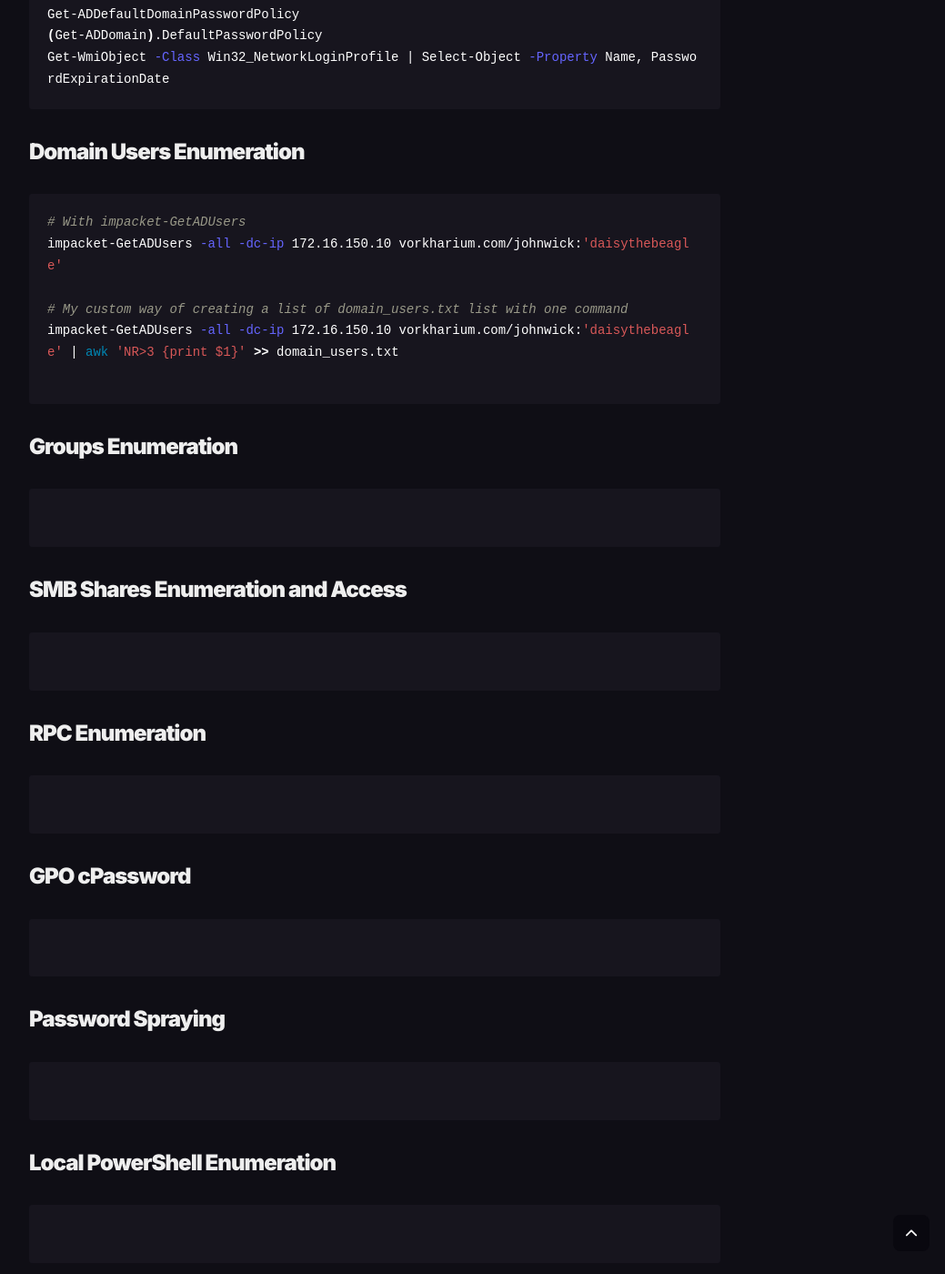
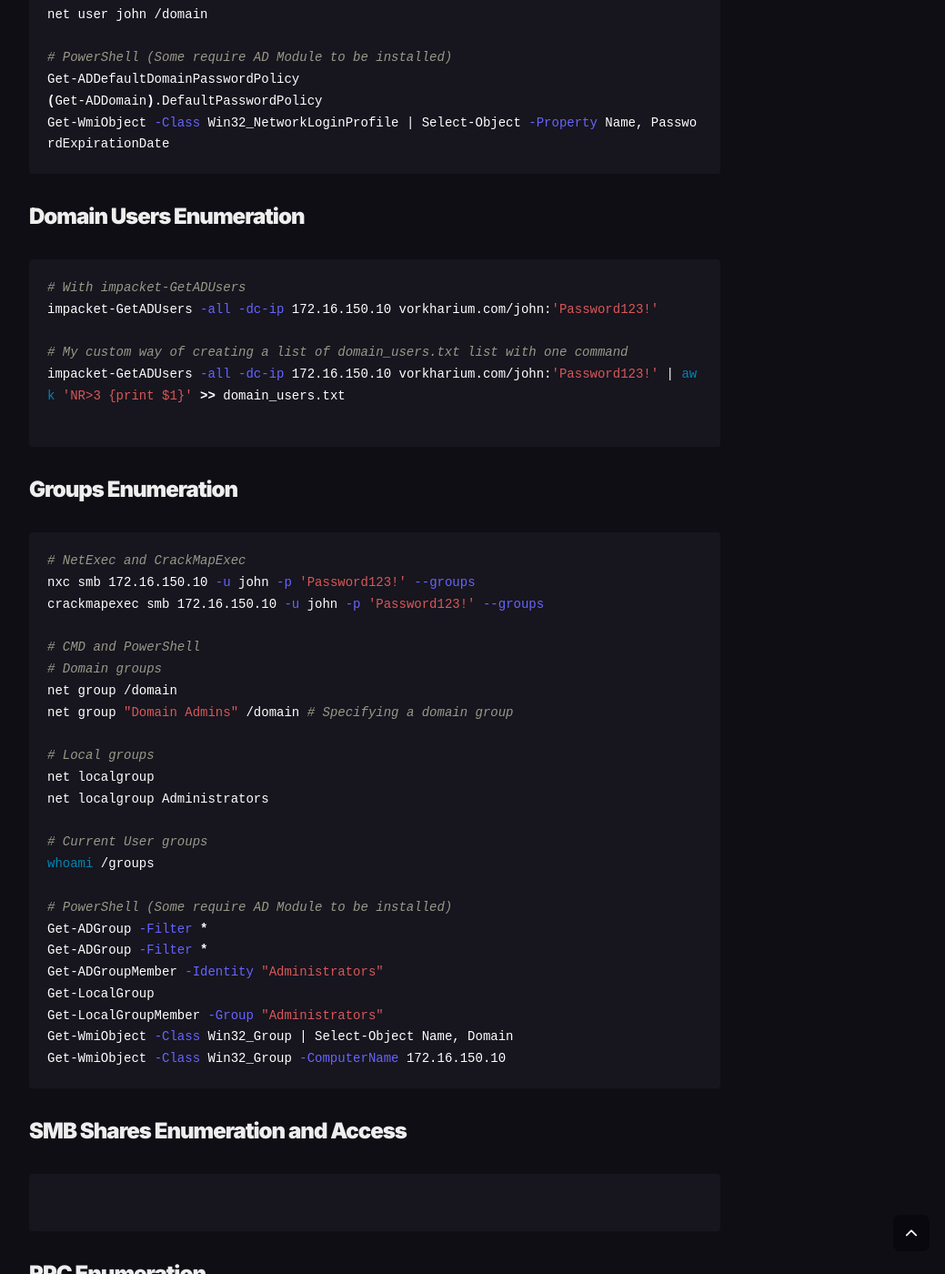
Before and after one commit to Vorkharium/vorkharium.github.io, a Jekyll site: the page built from _posts/2024-11-01-Attacking-Active-Directory-Cheatsheet.md, in a window 1280 px wide and 1400 px high, scrolled down 2232 px. Shown: the whole window at 91% size, without its empty margins (228-1267 px from the left). Built offline with Jekyll 4.4.1, drawn with Linux system fonts in a browser that asks for light colours; comment, search, counter and statistics services are not loaded; some of the changed text lies outside the part shown.

Commit message:
Update 2024-11-01-Attacking-Active-Directory-Cheatsheet.md

````diff
--- a/_posts/2024-11-01-Attacking-Active-Directory-Cheatsheet.md
+++ b/_posts/2024-11-01-Attacking-Active-Directory-Cheatsheet.md
@@ -41,6 +41,9 @@
 enumdomgroups
 queryuser johnwick
 
+# Command to get users and put them in users_rpc.txt
+rpcclient -U "" 172.16.150.10 -N -c "enumdomusers" | grep -oP '\[.*?\]' | grep "0x" -v | tr -d '[]' > users_rpc.txt
+
 # impacket-rpcdump
 impacket-rpcdump -port 135 vorkharium.com/'':''@172.16.150.10
 
@@ -51,19 +54,18 @@
 ### Domain Password Policy Enumeration
 ```shell
 # NetExec and CrackMapExec
-nxc smb 172.16.150.10 -u 'vivi' -p 'blackmagevillage' --pass-pol
-crackmapexec smb 172.16.150.10 -u 'tidus' -p 'zanarkand' --pass-pol
+nxc smb 172.16.150.10 -u 'vivi' -p 'Thungada2000' --pass-pol
+crackmapexec smb 172.16.150.10 -u 'tidus' -p 'ToZanarkand2001' --pass-pol
 
 # enum4linux
 enum4linux -U 172.16.150.10 # Without credentials
-enum4linux -u keanu -p cyberpunk2077 -U 172.16.150.10
+enum4linux -u john -p Cyberpunk2077 -U 172.16.150.10
 
-# From CMD CLI
+# CMD and PowerShell
 net accounts
-net user keanu /domain
+net user john /domain
 
-# From PowerShell CLI
-net accounts
+# PowerShell (Some require AD Module to be installed)
 Get-ADDefaultDomainPasswordPolicy
 (Get-ADDomain).DefaultPasswordPolicy
 Get-WmiObject -Class Win32_NetworkLoginProfile | Select-Object -Property Name, PasswordExpirationDate
@@ -71,15 +73,38 @@
 ### Domain Users Enumeration
 ```shell
 # With impacket-GetADUsers
-impacket-GetADUsers -all -dc-ip 172.16.150.10 vorkharium.com/johnwick:'daisythebeagle'
+impacket-GetADUsers -all -dc-ip 172.16.150.10 vorkharium.com/john:'Password123!'
 
 # My custom way of creating a list of domain_users.txt list with one command
-impacket-GetADUsers -all -dc-ip 172.16.150.10 vorkharium.com/johnwick:'daisythebeagle' | awk 'NR>3 {print $1}' >> domain_users.txt
+impacket-GetADUsers -all -dc-ip 172.16.150.10 vorkharium.com/john:'Password123!' | awk 'NR>3 {print $1}' >> domain_users.txt
 
 ```
 ### Groups Enumeration
 ```shell
+# NetExec and CrackMapExec
+nxc smb 172.16.150.10 -u john -p 'Password123!' --groups
+crackmapexec smb 172.16.150.10 -u john -p 'Password123!' --groups
 
+# CMD and PowerShell
+# Domain groups
+net group /domain
+net group "Domain Admins" /domain # Specifying a domain group
+
+# Local groups
+net localgroup
+net localgroup Administrators
+
+# Current User groups
+whoami /groups
+
+# PowerShell (Some require AD Module to be installed)
+Get-ADGroup -Filter *
+Get-ADGroup -Filter *
+Get-ADGroupMember -Identity "Administrators"
+Get-LocalGroup
+Get-LocalGroupMember -Group "Administrators"
+Get-WmiObject -Class Win32_Group | Select-Object Name, Domain
+Get-WmiObject -Class Win32_Group -ComputerName 172.16.150.10
 ```
 ### SMB Shares Enumeration and Access
 ```shell
````
